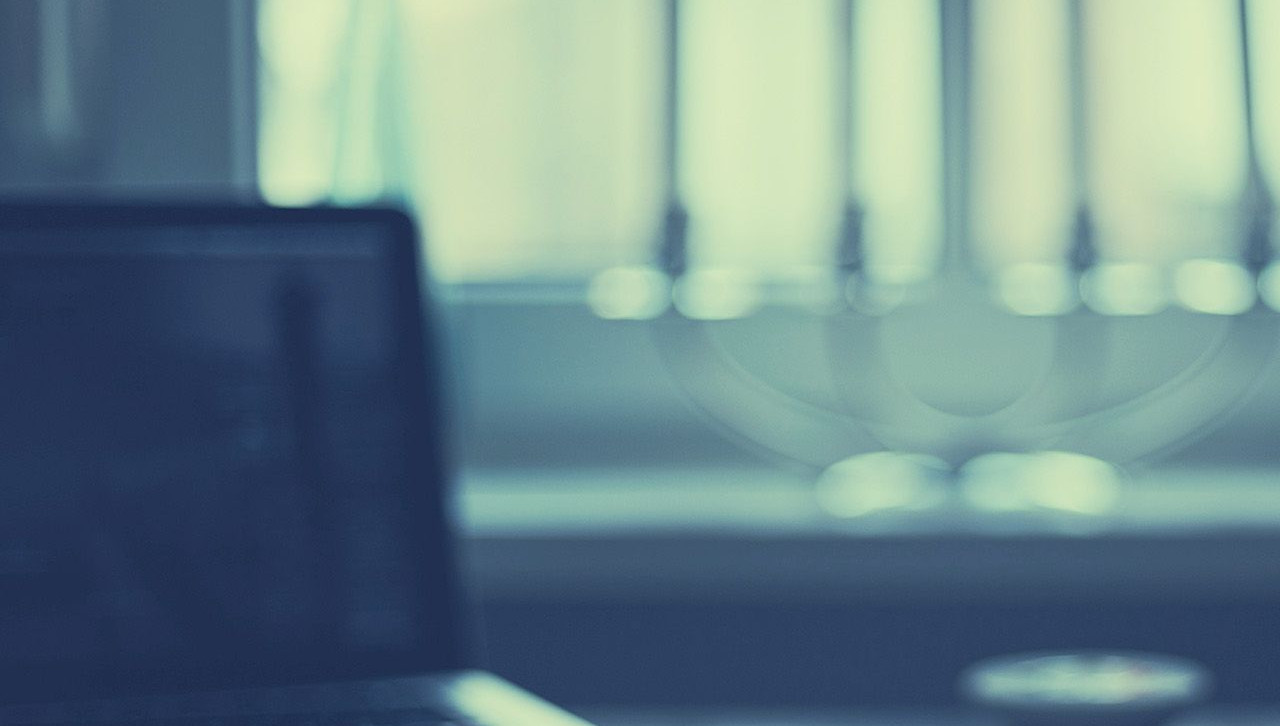
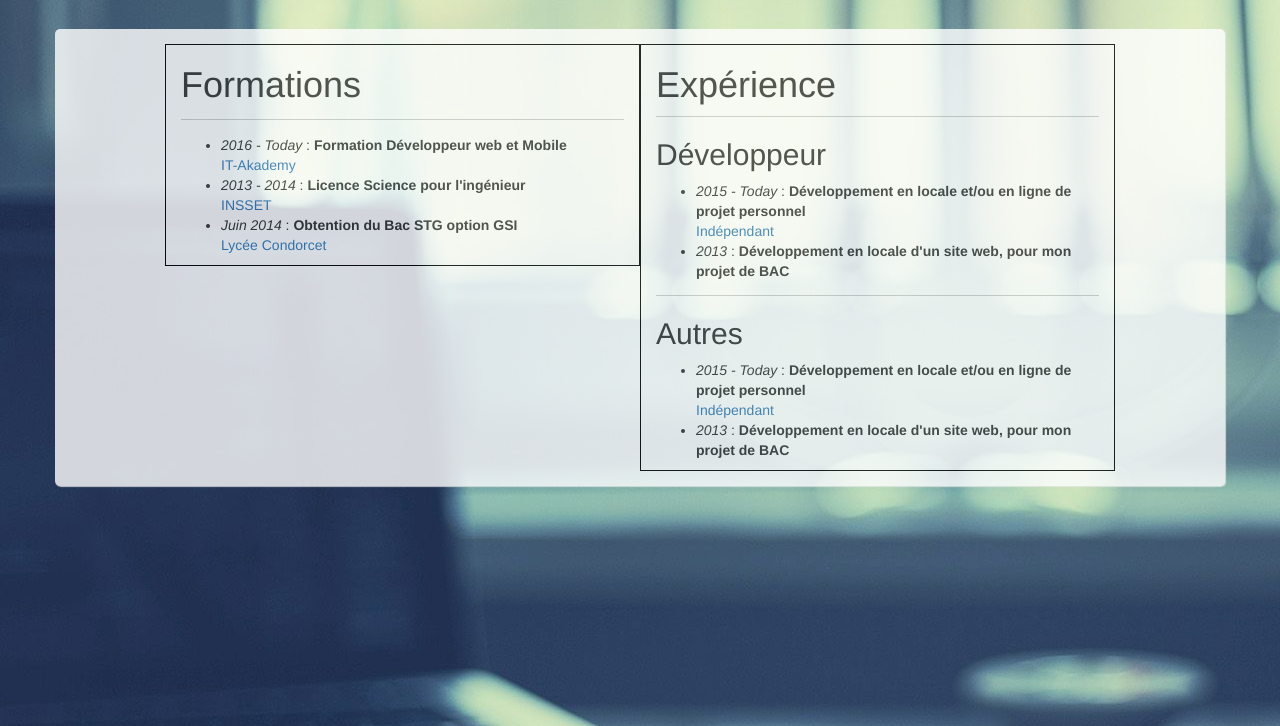
Before and after one commit to Dylvn/portfolio, a PHP site: page /pages/formation.html in a window 1280 px wide. Shown: the part 51-777 px from the top of the page. Run offline with PHP 8.4, Linux system fonts and the light colour scheme.

Commit message:
starting the formation page

```diff
--- a/css/main.css
+++ b/css/main.css
@@ -160,7 +160,7 @@ ul.nav-tabs > li > a:hover{
     padding: 15px;
 }
 
-.lead{
+p.lead{
     text-align: justify;
 }
 
@@ -172,6 +172,21 @@ ul.nav-tabs > li > a:hover{
     box-shadow: 1px 1px 1px #e7e7e7;
     border-radius: 5px;
     padding: 15px;
+}
+
+/* FORMATIONS */
+
+#formation{
+    margin-top:80px;
+    background-color:white;
+    opacity: 0.8;
+    box-shadow: 1px 1px 1px #e7e7e7;
+    border-radius: 5px;
+    padding: 15px;
+}
+
+#formation>div{
+    border: 1px solid black;
 }
 
 
--- a/pages/formation.html
+++ b/pages/formation.html
@@ -44,6 +44,53 @@
 
         <div class="container">
             <!-- CONTENT -->
+            <div class="row"  id="formation">
+                <div class="col-md-offset-1 col-md-5">
+                    <h1>Formations</h1>
+                    <hr>
+                    <ul>
+                        <li>
+                            <i>2016 - Today</i> : <strong>Formation Développeur web et Mobile</strong> <br> <a href="http://www.it-akademy.fr">IT-Akademy</a>
+                        </li>
+                        <li>
+                            <i>2013 - 2014</i> : <strong>Licence Science pour l'ingénieur</strong> <br> <a href="http://www.insset.u-picardie.fr">INSSET</a>
+                        </li>
+                        <li>
+                            <i>Juin 2014</i> : <strong>Obtention du Bac <span title="Science et Technologie de la Gestion">STG</span>
+                            option <span title="Gestion des Systèmes d'Information">GSI</span></strong> <br> <a href="http://condorcet02.lyc.ac-amiens.fr/site/">Lycée Condorcet</a>
+                        </li>
+                    </ul>
+                </div>
+                <div class="col-md-5">
+                    <h1>Expérience</h1>
+                    <hr class="small">
+
+                    <h2>Développeur</h2>
+                    <ul>
+                        <li>
+                            <i>2015 - Today</i> : <strong>Développement en locale et/ou en ligne de projet personnel</strong> <br>
+                            <a href="projects/html">Indépendant</a>
+                        </li>
+                        <li>
+                            <i>2013</i> : <strong>Développement en locale d'un site web, pour mon projet de BAC</strong> <br>
+                        </li>
+                    </ul>
+
+                    <hr>
+
+                    <h2>Autres</h2>
+                    <ul>
+                        <li>
+                            <i>2015 - Today</i> : <strong>Développement en locale et/ou en ligne de projet personnel</strong> <br>
+                            <a href="projects/html">Indépendant</a>
+                        </li>
+                        <li>
+                            <i>2013</i> : <strong>Développement en locale d'un site web, pour mon projet de BAC</strong> <br>
+                        </li>
+                    </ul>
+                </div>
+            </div>
+
         </div>
 
 
```
